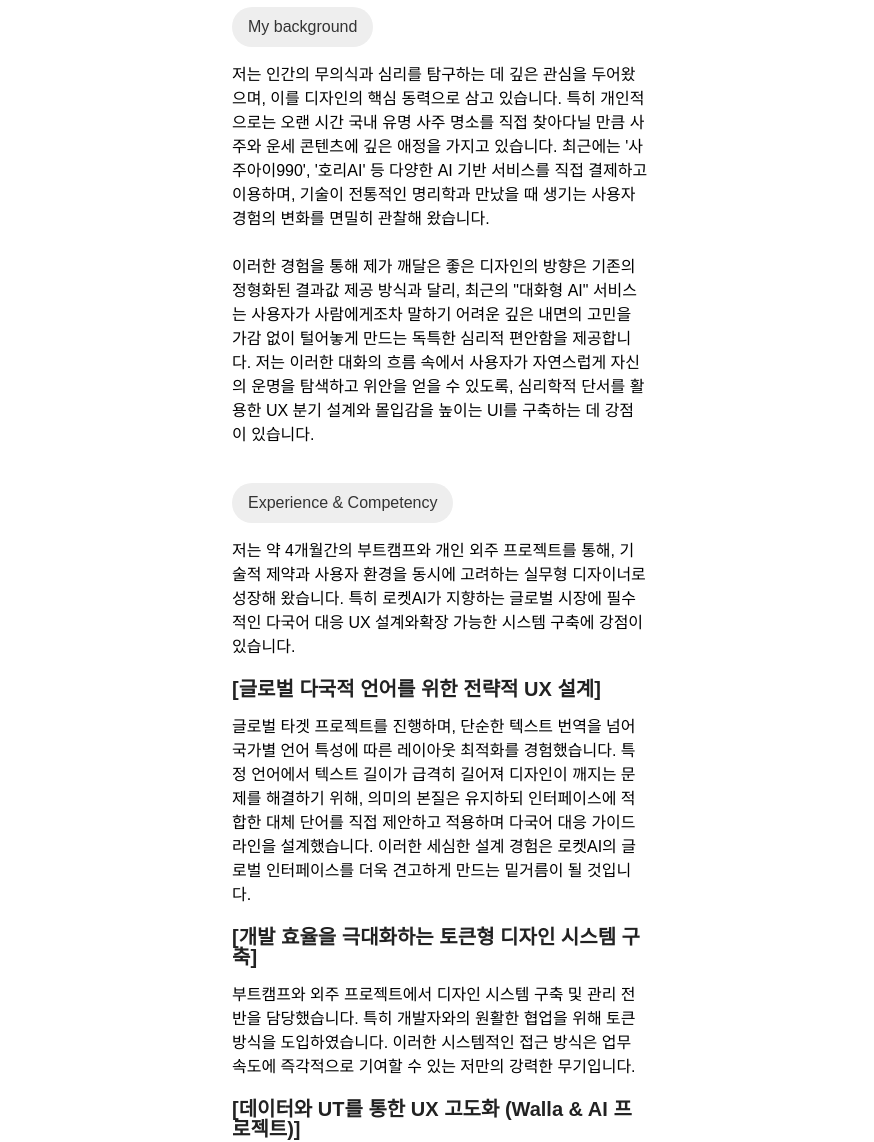
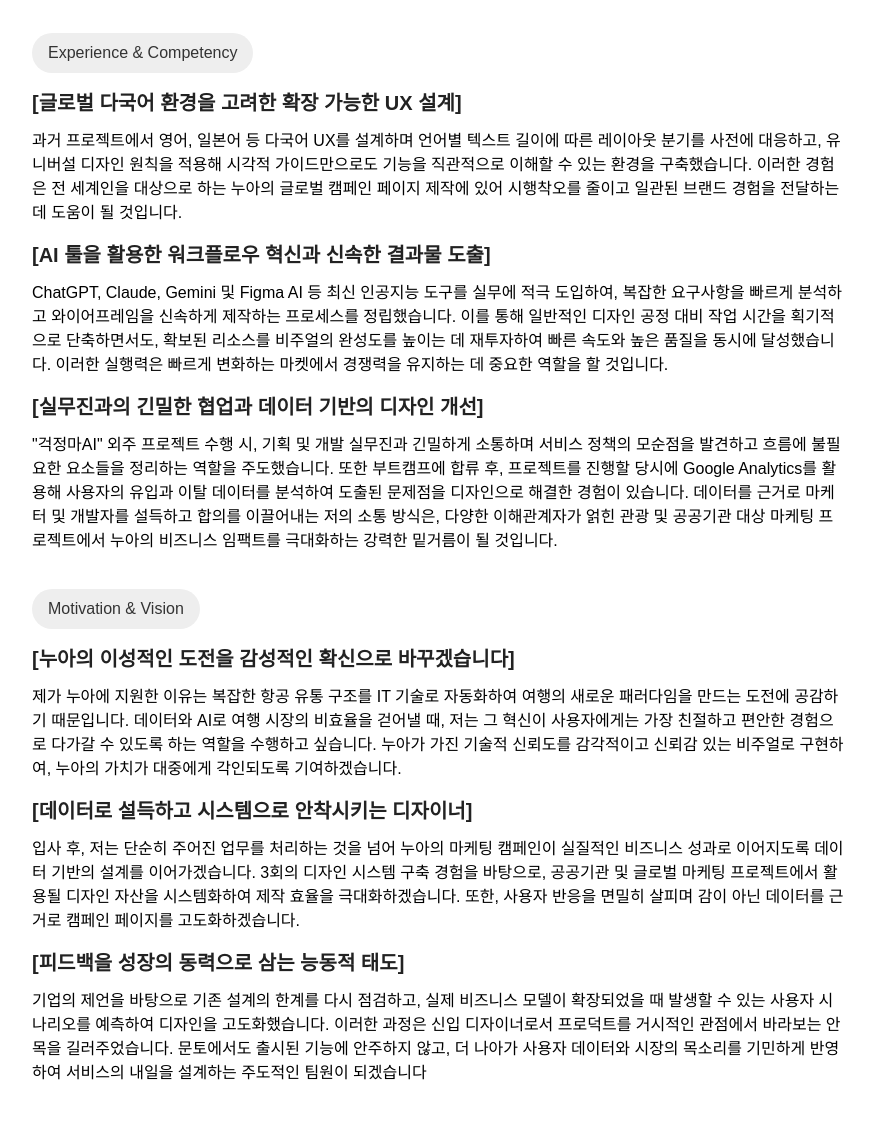
Before and after one commit to chasumin667-sudo/portfolio, a plain HTML site: page introduce.html in a window 1280 px wide. Shown: the part 1142-2284 px from the top of the page, without its empty margins (200-1074 px from the left). Drawn offline with Linux system fonts and the light colour scheme; a web font is replaced by a local one.

Commit message:
누아 지원용 자소서

```diff
--- a/introduce.css
+++ b/introduce.css
@@ -10,7 +10,7 @@ body{
 }
 
 .content-wrap {
-    padding: 0 400px; /* 좌우만 패딩 */
+    padding: 0 200px; /* 좌우만 패딩 */
 }
 
 h1{
@@ -69,3 +69,6 @@ h3{
     color: #333;
     margin-top: 20px;
 }
+body {
+  padding-bottom: 120px; /* 원하는 만큼 여백 */
+}
--- a/introduce.html
+++ b/introduce.html
@@ -22,25 +22,28 @@
 
         <div class="chip">My background</div>
         <div class="Background">
-            <p>저는 인간의 무의식과 심리를 탐구하는 데 깊은 관심을 두어왔으며, 이를 디자인의 핵심 동력으로 삼고 있습니다. 특히 개인적으로는 오랜 시간 국내 유명 사주 명소를 직접 찾아다닐 만큼 사주와 운세 콘텐츠에 깊은 애정을 가지고 있습니다. 최근에는 '사주아이990', '호리AI' 등 다양한 AI 기반 서비스를 직접 결제하고 이용하며, 기술이 전통적인 명리학과 만났을 때 생기는 사용자 경험의 변화를 면밀히 관찰해 왔습니다.<br><br>
-            이러한 경험을 통해 제가 깨달은 좋은 디자인의 방향은 기존의 정형화된 결과값 제공 방식과 달리, 최근의 "대화형 AI" 서비스는 사용자가 사람에게조차 말하기 어려운 깊은 내면의 고민을 가감 없이 털어놓게 만드는 독특한 심리적 편안함을 제공합니다. 저는 이러한 대화의 흐름 속에서 사용자가 자연스럽게 자신의 운명을 탐색하고 위안을 얻을 수 있도록, 심리학적 단서를 활용한 UX 분기 설계와 몰입감을 높이는 UI를 구축하는 데 강점이 있습니다.</p>
+            <p>저의 디자인 철학은 "자연스러움" 입니다. 항공권 유통의 복잡한 로직이나 AI의 고도화된 기술력이 사용자에게는 가장 당연하고 편안한 경험으로 느껴지도록, 인지 심리학적 근거를 바탕으로 인터페이스의심리적 문턱을 낮추는 것이 디자인에서 가장 중요하다고 생각합니다.<br><br>
+                저는 디자인이 단순히 시각적인 만족을 주는 단계를 넘어, 비즈니스의 복잡한 문제를 쉬운 인터페이스로 풀어내는 도구여야 한다고 믿습니다. 특히 한국관광공사나 서울관광재단과 같은 공공기관 프로젝트는 다양한 이해관계자의 요구사항을 조율하면서도, 대중에게 신뢰감 있는 비주얼을 전달해야 하는 고도의 전략이 필요합니다. 저는 기획부터 디자인 시스템 구축까지 프로덕트의 풀사이클을 경험하며, 기술적 구현에서의 균형을 잡는 법을 익혔습니다.<br><br>
+                또한, 제미나이, Chat gpt, Cluade 증 AI도구들을 활용하여 디자인하는데에 있어서 효율적으로 밀도를 높이는 방법을 터득해왔습니다. 결과물의 퀄리티는 높이고 리소스를 획기적으로 단축하는 효율 중심의 디자이너로서 누아의 글로벌 캠페인을 지원하겠습니다.
+            </p>
         </div>
 
             <div class="chip">Experience & Competency</div>
         <div class="Experience">
-        <p>저는 약 4개월간의 부트캠프와 개인 외주 프로젝트를 통해, 기술적 제약과 사용자 환경을 동시에 고려하는 실무형 디자이너로 성장해 왔습니다. 특히 로켓AI가 지향하는 글로벌 시장에 필수적인 다국어 대응 UX 설계와확장 가능한 시스템 구축에 강점이 있습니다.</p>
-    <h3>[글로벌 다국적 언어를 위한 전략적 UX 설계]</h3>
-    <p>글로벌 타겟 프로젝트를 진행하며, 단순한 텍스트 번역을 넘어 국가별 언어 특성에 따른 레이아웃 최적화를 경험했습니다. 특정 언어에서 텍스트 길이가 급격히 길어져 디자인이 깨지는 문제를 해결하기 위해, 의미의 본질은 유지하되 인터페이스에 적합한 대체 단어를 직접 제안하고 적용하며 다국어 대응 가이드라인을 설계했습니다. 이러한 세심한 설계 경험은 로켓AI의 글로벌 인터페이스를 더욱 견고하게 만드는 밑거름이 될 것입니다.</p>
-    <h3>[개발 효율을 극대화하는 토큰형 디자인 시스템 구축]</h3>
-    <p>부트캠프와 외주 프로젝트에서 디자인 시스템 구축 및 관리 전반을 담당했습니다. 특히 개발자와의 원활한 협업을 위해 토큰방식을 도입하였습니다. 이러한 시스템적인 접근 방식은 업무 속도에 즉각적으로 기여할 수 있는 저만의 강력한 무기입니다.</p>
-    <h3>[데이터와 UT를 통한 UX 고도화 (Walla & AI 프로젝트)]</h3>
-    <p>SaaS 서비스 리디자인 과정에서 'Maze'를 활용해 버튼 위치에 따른 유저 반응 속도와 동선을 정량적으로 분석했습니다. 또한 '걱정마 AI' 외주 프로젝트를 통해 AI 기반 서비스의 복잡한 플로우를 직관적으로 풀어내며 UI/UX 전반을 총괄했습니다. 이 과정에서 Claude, Gemini, Figma AI 등 최신 AI 도구들을 적극적으로 활용하여 기획의 밀도를 높였으며, 로켓AI에서 요구하는 Midjourney 등 생성형 AI 툴에 대한 빠른 학습과 실무 적용 준비가 되어 있습니다.</p>
+    <h3>[글로벌 다국어 환경을 고려한 확장 가능한 UX 설계]</h3>
+    <p>과거 프로젝트에서 영어, 일본어 등 다국어 UX를 설계하며 언어별 텍스트 길이에 따른 레이아웃 분기를 사전에 대응하고, 유니버설 디자인 원칙을 적용해 시각적 가이드만으로도 기능을 직관적으로 이해할 수 있는 환경을 구축했습니다. 이러한 경험은 전 세계인을 대상으로 하는 누아의 글로벌 캠페인 페이지 제작에 있어 시행착오를 줄이고 일관된 브랜드 경험을 전달하는 데 도움이 될 것입니다.</p>
+    <h3>[AI 툴을 활용한 워크플로우 혁신과 신속한 결과물 도출]</h3>
+    <p>ChatGPT, Claude, Gemini 및 Figma AI 등 최신 인공지능 도구를 실무에 적극 도입하여, 복잡한 요구사항을 빠르게 분석하고 와이어프레임을 신속하게 제작하는 프로세스를 정립했습니다. 이를 통해 일반적인 디자인 공정 대비 작업 시간을 획기적으로 단축하면서도, 확보된 리소스를 비주얼의 완성도를 높이는 데 재투자하여 빠른 속도와 높은 품질을 동시에 달성했습니다. 이러한 실행력은 빠르게 변화하는 마켓에서 경쟁력을 유지하는 데 중요한 역할을 할 것입니다.</p>
+    <h3>[실무진과의 긴밀한 협업과 데이터 기반의 디자인 개선]</h3>
+    <p>"걱정마AI" 외주 프로젝트 수행 시, 기획 및 개발 실무진과 긴밀하게 소통하며 서비스 정책의 모순점을 발견하고 흐름에 불필요한 요소들을 정리하는 역할을 주도했습니다. 또한 부트캠프에 합류 후, 프로젝트를 진행할 당시에 Google Analytics를 활용해 사용자의 유입과 이탈 데이터를 분석하여 도출된 문제점을 디자인으로 해결한 경험이 있습니다. 데이터를 근거로 마케터 및 개발자를 설득하고 합의를 이끌어내는 저의 소통 방식은, 다양한 이해관계자가 얽힌 관광 및 공공기관 대상 마케팅 프로젝트에서 누아의 비즈니스 임팩트를 극대화하는 강력한 밑거름이 될 것입니다.</p>
         </div>
 
             <div class="chip">Motivation & Vision</div>
         <div class="Motivation">
-            <h3>[사주에 대한 애정으로 만드는 몰입감]</h3>
-    <p>유명 사주 명소를 직접 탐방하고 다양한 AI 사주 서비스를 유료 결제하며 분석해 온 저의 경험은 로켓AI에서 가장 강력한 무기가 될 것입니다. 저는 특히 '운세박사 GPT'와 같은 대화형 서비스가 주는 심리적 해소감에 주목하고 있습니다. 입사 후, 사용자가 던지는 깊은 내면의 질문들이 시각적으로도 충분히 보호받고 존중받는다는 느낌을 줄 수 있도록, 대화의 위계와 인터렉션을 고도화하고 싶습니다. 사주라는 전통적인 콘텐츠를 현대적인 AI 인터페이스로 치환하는 과정에서, 전 세계 유저가 이질감 없이 몰입할 수 있는 최적의 디자인 톤앤매너를 구축하겠습니다.</p>
+            <h3>[누아의 이성적인 도전을 감성적인 확신으로 바꾸겠습니다]</h3>
+        <p>제가 누아에 지원한 이유는 복잡한 항공 유통 구조를 IT 기술로 자동화하여 여행의 새로운 패러다임을 만드는 도전에 공감하기 때문입니다. 데이터와 AI로 여행 시장의 비효율을 걷어낼 때, 저는 그 혁신이 사용자에게는 가장 친절하고 편안한 경험으로 다가갈 수 있도록 하는 역할을 수행하고 싶습니다. 누아가 가진 기술적 신뢰도를 감각적이고 신뢰감 있는 비주얼로 구현하여, 누아의 가치가 대중에게 각인되도록 기여하겠습니다.</p>
+            <h3>[데이터로 설득하고 시스템으로 안착시키는 디자이너]</h3>
+        <p>입사 후, 저는 단순히 주어진 업무를 처리하는 것을 넘어 누아의 마케팅 캠페인이 실질적인 비즈니스 성과로 이어지도록 데이터 기반의 설계를 이어가겠습니다. 3회의 디자인 시스템 구축 경험을 바탕으로, 공공기관 및 글로벌 마케팅 프로젝트에서 활용될 디자인 자산을 시스템화하여 제작 효율을 극대화하겠습니다. 또한, 사용자 반응을 면밀히 살피며 감이 아닌 데이터를 근거로 캠페인 페이지를 고도화하겠습니다.</p>
 
     <h3>[피드백을 성장의 동력으로 삼는 능동적 태도]</h3>
     <p>기업의 제언을 바탕으로 기존 설계의 한계를 다시 점검하고, 실제 비즈니스 모델이 확장되었을 때 발생할 수 있는 사용자 시나리오를 예측하여 디자인을 고도화했습니다. 이러한 과정은 신입 디자이너로서 프로덕트를 거시적인 관점에서 바라보는 안목을 길러주었습니다.
```
Also changed, not shown: index.html (+1 -1 lines).
